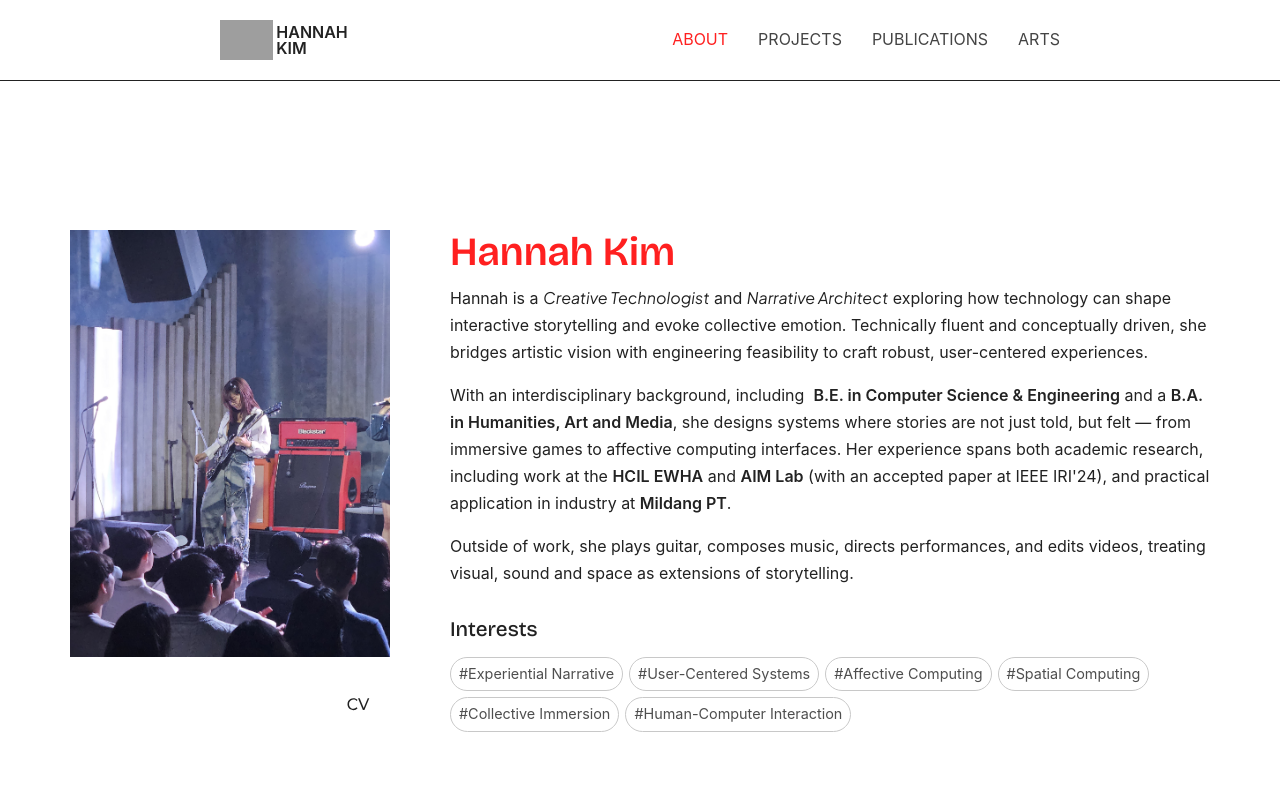
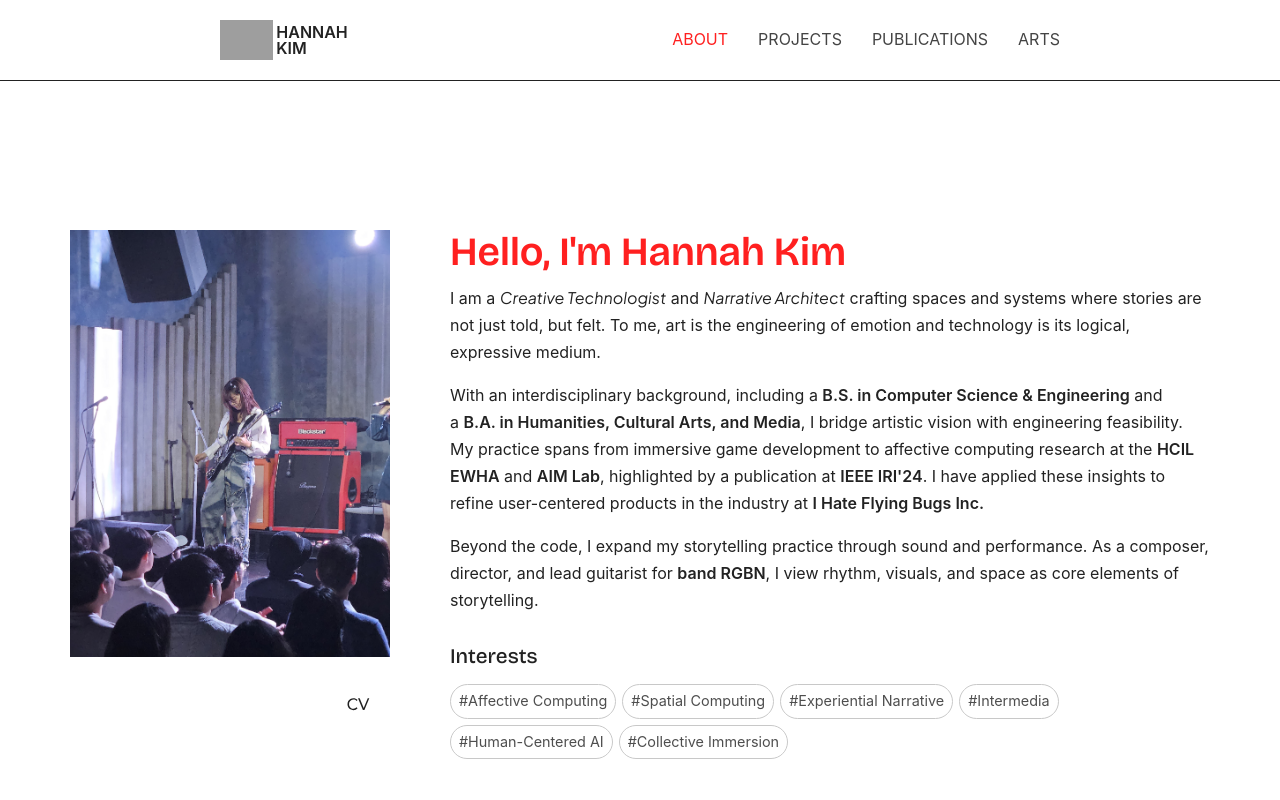
Before and after one commit to Gamddalki/hannahkim, a React (Create React App) app: page /about in a window 1280 px wide. Shown: the top 800 px of the page. Built offline with nearby package versions, Linux system fonts and the light colour scheme; grey boxes are pictures that could not be loaded; some icons are missing; a web font is replaced by a local one.

Commit message:
🔧 chore: Update About.js

```diff
--- a/src/Routes/About.js
+++ b/src/Routes/About.js
@@ -439,24 +439,23 @@ const About = memo(() => {
           </SocialIcons>
         </LeftColumn>
         <ProfileInfo>
-          <h2>Hannah Kim</h2>
+          <h2>Hello, I'm Hannah Kim</h2>
           <span>
-            Hannah is a{" "}
-            <i style={{ fontWeight: "400" }}>Creative Technologist</i> and&nbsp;
-            <i style={{ fontWeight: "400" }}>Narrative Architect</i> exploring
-            how technology can shape interactive storytelling and evoke
-            collective emotion. Technically fluent and conceptually driven, she
-            bridges artistic vision with engineering feasibility to craft
-            robust, user-centered experiences.
+            I am a <i style={{ fontWeight: "400" }}>Creative Technologist</i>{" "}
+            and&nbsp;
+            <i style={{ fontWeight: "400" }}>Narrative Architect</i> crafting
+            spaces and systems where stories are not just told, but felt. To me,
+            art is the engineering of emotion and technology is its logical,
+            expressive medium.
           </span>
           <span>
-            With an interdisciplinary background, including &nbsp;
+            With an interdisciplinary background, including a&nbsp;
             <HighlightLink
               href="https://cse.ewha.ac.kr/"
               target="_blank"
               rel="noreferrer"
             >
-              B.E. in Computer Science &amp; Engineering
+              B.S. in Computer Science &amp; Engineering
             </HighlightLink>
             &nbsp;and a&nbsp;
             <HighlightLink
@@ -464,11 +463,11 @@ const About = memo(() => {
               target="_blank"
               rel="noreferrer"
             >
-              B.A. in Humanities, Art and Media
+              B.A. in Humanities, Cultural Arts, and Media
             </HighlightLink>
-            , she designs systems where stories are not just told, but felt —
-            from immersive games to affective computing interfaces. Her
-            experience spans both academic research, including work at the{" "}
+            , I bridge artistic vision with engineering feasibility. My practice
+            spans from immersive game development to affective computing
+            research at the{" "}
             <HighlightLink
               href="https://hcil-ewha.github.io/homepage/"
               target="_blank"
@@ -484,32 +483,47 @@ const About = memo(() => {
             >
               AIM Lab
             </HighlightLink>
-            &nbsp;(with an accepted paper at IEEE IRI'24), and practical
-            application in industry at&nbsp;
+            , highlighted by a publication at{" "}
+            <HighlightLink
+              href="https://ieeexplore.ieee.org/document/10703854/"
+              target="_blank"
+              rel="noreferrer"
+            >
+              IEEE IRI'24
+            </HighlightLink>
+            . I have applied these insights to refine user-centered products in
+            the industry at&nbsp;
             <HighlightLink
               href="https://mildang.kr/"
               target="_blank"
               rel="noreferrer"
             >
-              Mildang PT
+              I Hate Flying Bugs Inc.
             </HighlightLink>
-            .
           </span>
           <span>
-            Outside of work, she plays guitar, composes music, directs
-            performances, and edits videos, treating visual, sound and space as
-            extensions of storytelling.
+            Beyond the code, I expand my storytelling practice through sound and
+            performance. As a composer, director, and lead guitarist for{" "}
+            <HighlightLink
+              href="https://www.youtube.com/@rgbnband"
+              target="_blank"
+              rel="noreferrer"
+            >
+              band RGBN
+            </HighlightLink>
+            , I view rhythm, visuals, and space as core elements of
+            storytelling.
           </span>
 
           <InterestsSection>
             <InterestsTitle>Interests</InterestsTitle>
             <InterestsTags>
-              <InterestTag>#Experiential Narrative</InterestTag>
-              <InterestTag>#User-Centered Systems</InterestTag>
               <InterestTag>#Affective Computing</InterestTag>
               <InterestTag>#Spatial Computing</InterestTag>
+              <InterestTag>#Experiential Narrative</InterestTag>
+              <InterestTag>#Intermedia</InterestTag>
+              <InterestTag>#Human-Centered AI</InterestTag>
               <InterestTag>#Collective Immersion</InterestTag>
-              <InterestTag>#Human-Computer Interaction</InterestTag>
             </InterestsTags>
           </InterestsSection>
         </ProfileInfo>
```
